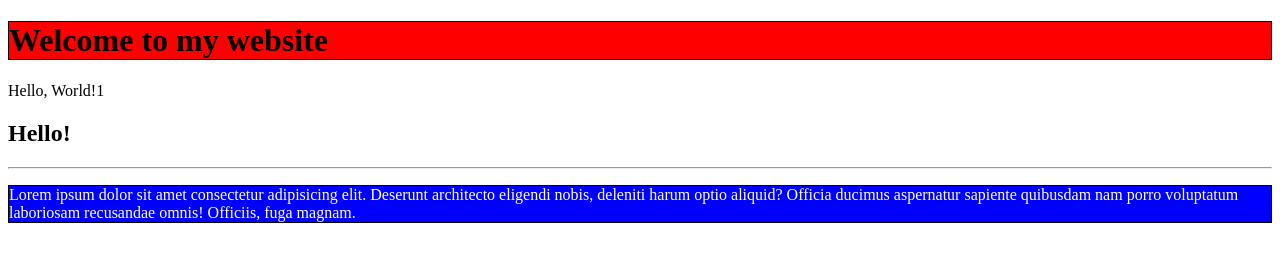
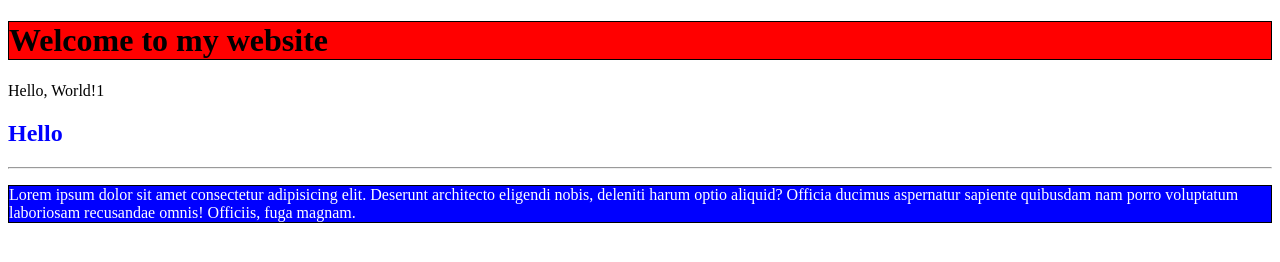
Before and after one commit to Abrahim12345wata/Fetch, a plain HTML site: page hello.html in a window 1280 px wide. Drawn offline with Linux system fonts and the light colour scheme.

Commit message:
added style to h2

```diff
--- a/hello.html
+++ b/hello.html
@@ -7,7 +7,7 @@
     <body>
         <h1>Welcome to my website</h1>
         Hello, World!1<br>
-        <h2>Hello!</h2>
+        <h2 style = "color:blue;">Hello</h2>
         <hr>
         <p>Lorem ipsum dolor sit amet consectetur adipisicing elit.
             Deserunt architecto eligendi nobis, deleniti harum optio aliquid?
```
